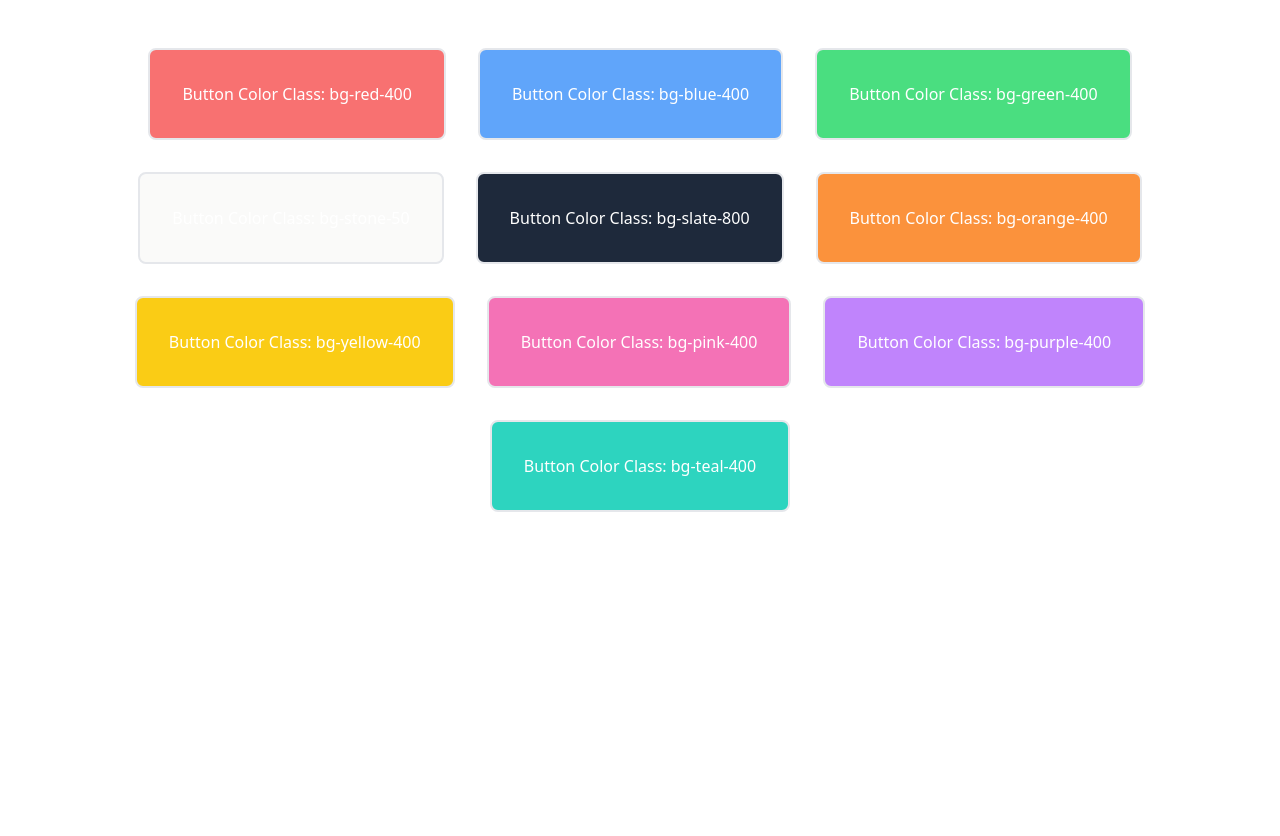
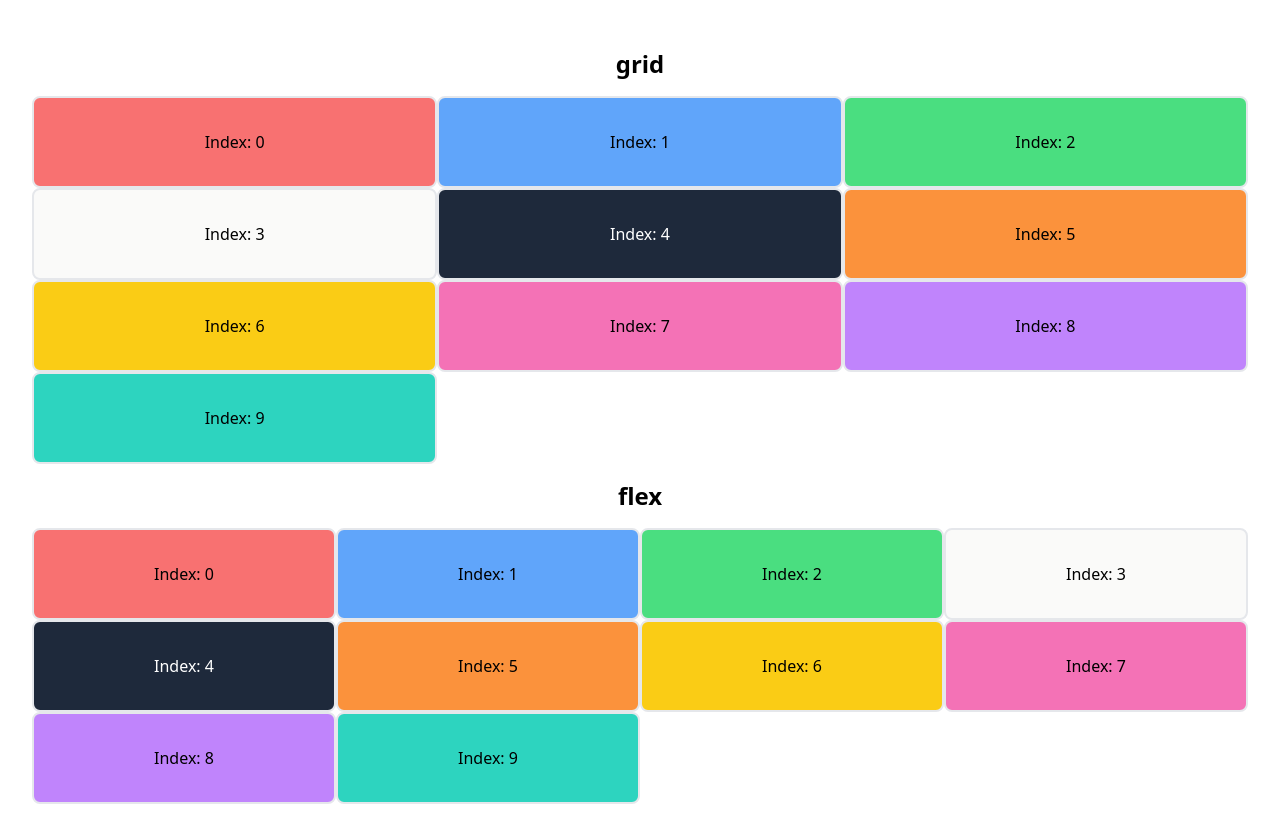
Before and after one commit to moyad37/Frontend_task, a React (Vite) app in the folder my-react-app/: page / in a window 1280 px wide. Before the commit the page ends 800 px from the top, so only its background shows below. Built offline with nearby package versions, Linux system fonts and the light colour scheme.

Commit message:
added grid and flex layout

```diff
--- a/my-react-app/src/App.tsx
+++ b/my-react-app/src/App.tsx
@@ -2,7 +2,12 @@ import "./App.css";
 import Buttons from "./components/Buttons/Buttons";
 
 function App() {
-  return <Buttons />;
+  return (
+    <div className="container mx-auto">
+      <Buttons layout={"grid"} />
+      <Buttons layout={"flex"} />
+    </div>
+  );
 }
 
 export default App;
--- a/my-react-app/src/components/Buttons/Buttons.tsx
+++ b/my-react-app/src/components/Buttons/Buttons.tsx
@@ -1,6 +1,10 @@
 import ColorfulButton from "./ColorfulButton";
 
-const Buttons = () => {
+type Props = {
+  layout?: string;
+};
+
+const Buttons = ({ layout }: Props) => {
   const colorClasses = [
     "bg-red-400",
     "bg-blue-400",
@@ -13,11 +17,26 @@ const Buttons = () => {
     "bg-purple-400",
     "bg-teal-400",
   ];
+  const layoutClass = () => {
+    if (layout === "flex") {
+      return "flex flex-column flex-wrap";
+    } else if (layout === "grid") {
+      return "grid grid-cols-3";
+    } else {
+      return undefined;
+    }
+  };
+
   return (
-    <div>
-      {colorClasses.map((color, index) => (
-        <ColorfulButton key={index} buttonColor={color} />
-      ))}
+    <div className="container">
+      <h1 className="m-4 text-2xl font-bold">
+        {layout === "grid" || layout === "flex" ? layout : ""}
+      </h1>
+      <div className={layoutClass()}>
+        {colorClasses.map((color, index) => (
+          <ColorfulButton key={index} buttonIndex={index} buttonColor={color} />
+        ))}
+      </div>
     </div>
   );
 };
--- a/my-react-app/src/components/Buttons/ColorfulButton.tsx
+++ b/my-react-app/src/components/Buttons/ColorfulButton.tsx
@@ -3,9 +3,10 @@ import clsx from "clsx";
 
 type Props = {
   buttonColor: string;
+  buttonIndex: number;
 };
 
-const ColorfulButton = ({ buttonColor }: Props) => {
+const ColorfulButton = ({ buttonIndex, buttonColor }: Props) => {
   const bodyRef = useRef(document.body);
 
   const handleColor = (color: string) => {
@@ -19,12 +20,12 @@ const ColorfulButton = ({ buttonColor }: Props) => {
     <button
       onClick={() => handleColor(buttonColor)}
       className={clsx(
-        "p-8 m-4 border-2 rounded-lg hover:-translate-y-2 duration-15 text-white",
+        "p-8 border-2 rounded-lg hover:-translate-y-2 duration-15 basis-1/4",
         buttonColor,
         textColor
       )}
     >
-      Button Color Class: {buttonColor}
+      Index: {buttonIndex}
     </button>
   );
 };
```
